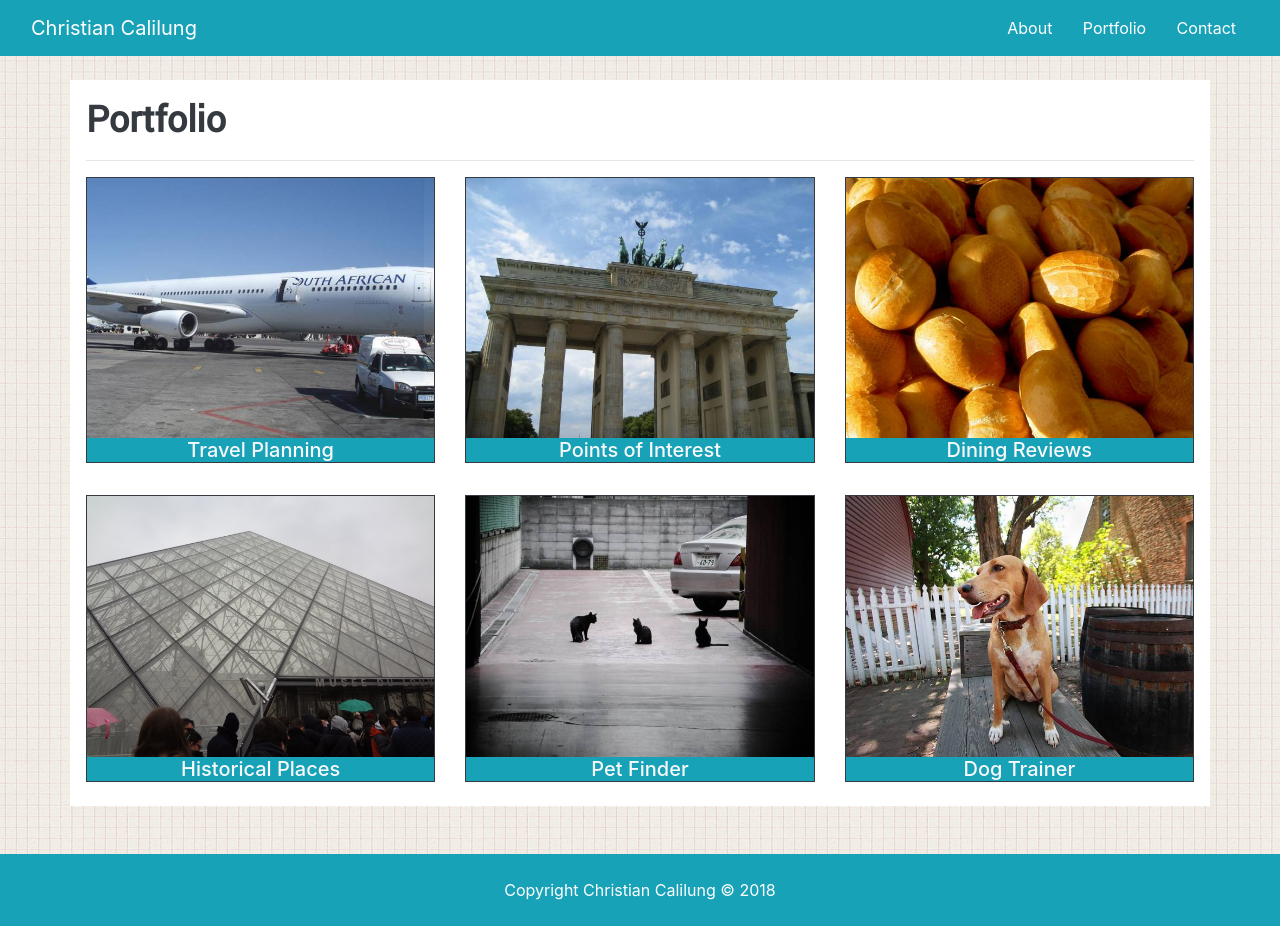
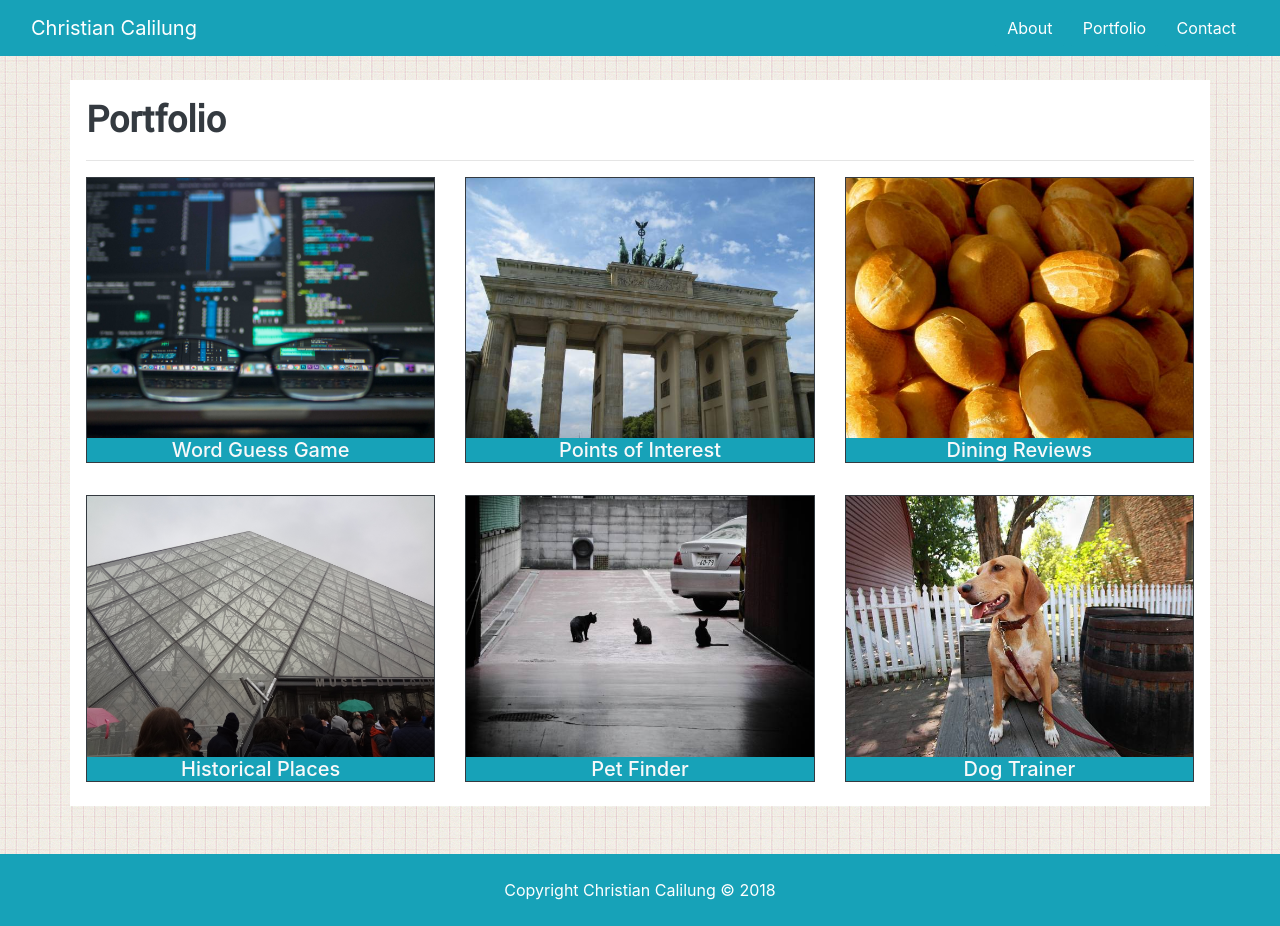
Before and after one commit to ccalilung/Bootstrap-Portfolio, a plain HTML site: page portfolio.html in a window 1280 px wide. Drawn offline with nearby package versions, Linux system fonts and the light colour scheme.

Commit message:
Word Guess Game reference added to portfolio

```diff
--- a/portfolio.html
+++ b/portfolio.html
@@ -35,9 +35,9 @@
                 <div class="row">
                     <div class="col-md-4 col-xs-12">
                         <div class="text-center">
-                            <img src="assets/images/airplane.jpg" class="border border-bottom-0 border-dark img-center center-block img-fluid" width="100%"
-                                alt="Airplane">
-                            <h5 class="float-none bg-info text-light border border-top-0 border-dark" width: "300">Travel Planning</h5>
+                            <a href="https://ccalilung.github.io/WordGuessGame"><img src="assets/images/coding-computer-data-577585.jpg"  class="border border-bottom-0 border-dark img-center center-block img-fluid" width="100%"
+                                alt="Word Guess Game"></a>
+                            <h5 class="float-none bg-info text-light border border-top-0 border-dark" width:"300">Word Guess Game</h5>
                         </div>
                     </div>
                     <div class="col-md-4 col-xs-12">
```
Also changed, not shown: assets/images/coding-computer-data-577585.jpg (added), 1 other file.
